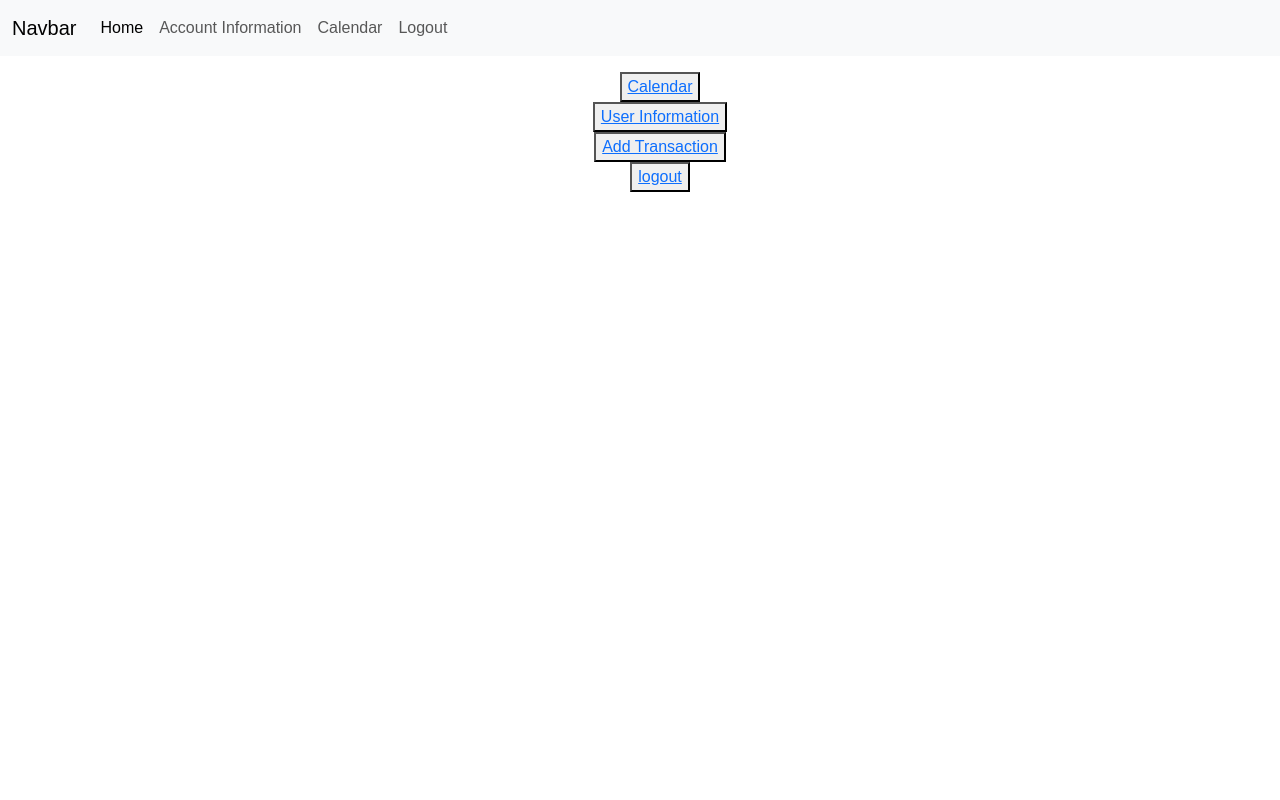
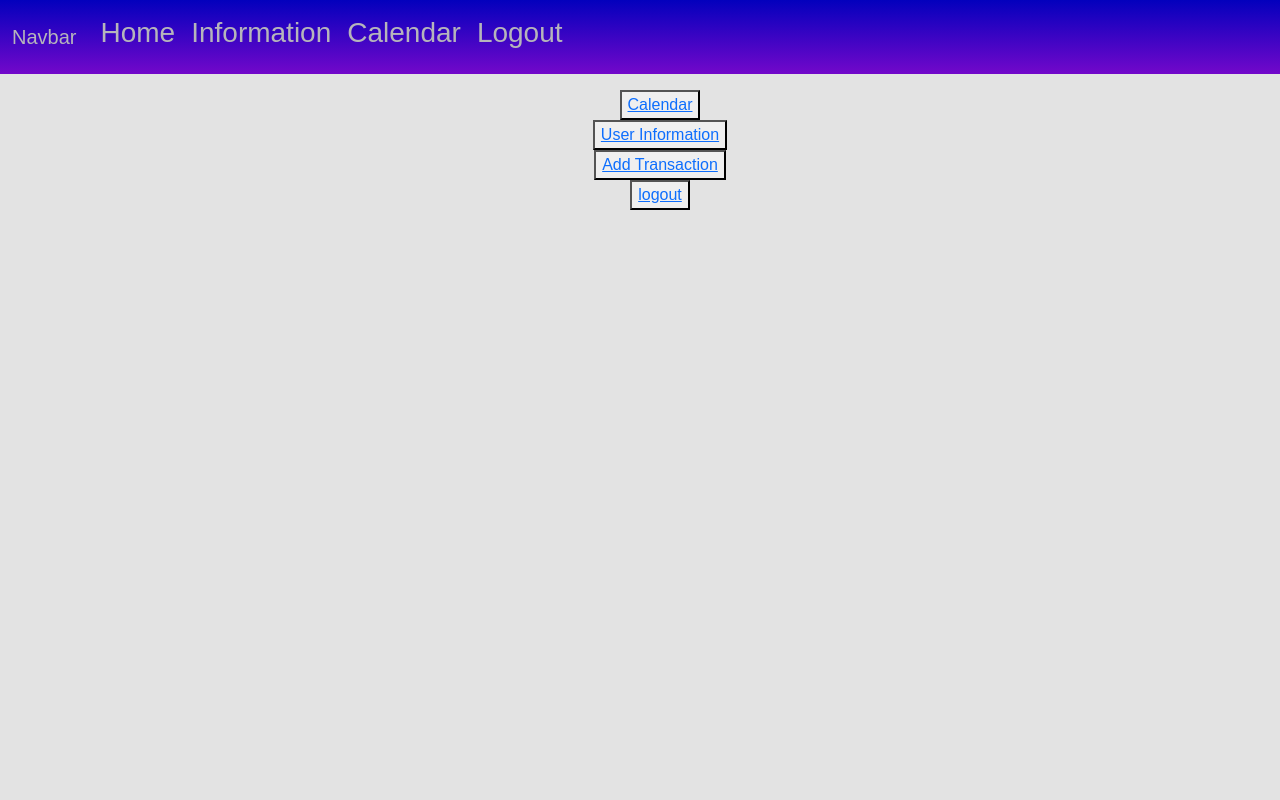
Before and after one commit to RayRB21/Budgeter, a Flask app: page / in a window 1280 px wide. Run offline with Flask 3, Linux system fonts and the light colour scheme; a user stored in the database is signed in.

Commit message:
trying to add more CSS

```diff
--- a/Budgeter.py
+++ b/Budgeter.py
@@ -30,10 +30,10 @@ class Users(db.Model):
 
 @app.route('/')
 def menu():
-    if "user" in session:
+    if "user" not in session:
+        return redirect(url_for("login"))
+    else:
         return render_template('menu.html')
-    else:
-        return redirect(url_for("login"))
 
 
 
@@ -61,6 +61,8 @@ def login():
 
 @app.route('/logout')
 def logout():
+    if "user" not in session:
+        return redirect(url_for("login"))
     session.pop("user",None)
     flash("You have logged out", "info")
     return redirect(url_for("login"))
--- a/static/css/main.css
+++ b/static/css/main.css
@@ -6,6 +6,8 @@ body {
     text-align: center;
     margin: 0;
     font-family: sans-serif;
+    background-color: #d3d3d3a1;
+    min-height: 100vh;
 }
 
 table,tr,th,td {
@@ -41,6 +43,15 @@ table{
     margin-top: 150px;
 }
 
+.purple-color{
+    background: linear-gradient(to bottom,#0300bd,#7308ca) !important;
+}
+
+.navi-menu-text{
+    color: #b6b5bb;
+    font-family: Arial, Helvetica, sans-serif;
+}
+
 #user-login-box {
     width: 50%;
     margin: 0 auto;
--- a/templates/base.html
+++ b/templates/base.html
@@ -28,25 +28,25 @@
 
 
 <!-- NavBar -->
-<nav class="navbar navbar-expand-lg bg-body-tertiary">
+<nav class="navbar navbar-expand-lg bg-body-tertiary purple-color">
   <div class="container-fluid">
-    <a class="navbar-brand" href="#">Navbar</a>
+    <a class="navbar-brand navi-menu-text" href="#">Navbar</a>
     <button class="navbar-toggler" type="button" data-bs-toggle="collapse" data-bs-target="#navbarNav" aria-controls="navbarNav" aria-expanded="false" aria-label="Toggle navigation">
       <span class="navbar-toggler-icon"></span>
     </button>
     <div class="collapse navbar-collapse" id="navbarNav">
       <ul class="navbar-nav">
         <li class="nav-item">
-          <a class="nav-link active" aria-current="page" href="/">Home</a>
+          <a class="nav-link navi-menu-text" href="/"><h3>Home</h3></a>
         </li>
         <li class="nav-item">
-          <a class="nav-link" href="/information">Account Information</a>
+          <a class="nav-link navi-menu-text" href="/information"><h3>Information</h3></a>
         </li>
         <li class="nav-item">
-          <a class="nav-link" href="/calendar">Calendar</a>
+          <a class="nav-link navi-menu-text" href="/calendar"><h3>Calendar</h3></a>
         </li>
         <li class="nav-item">
-          <a class="nav-link" href="/logout">Logout</a>
+          <a class="nav-link navi-menu-text" href="/logout"><h3>Logout</h3></a>
         </li>
       </ul>
     </div>
@@ -60,16 +60,10 @@
     {% if messages %}
         {% for category, msg in messages %}
             {% if category == "info" %}
-                <div class="alert alert-primary d-flex align-items-center" role="alert">
-                    <svg class="bi flex-shrink-0 me-2" role="img" aria-label="Info:"><use xlink:href="#info-fill"/></svg>
-                    <div>{{msg}}</div>
-                </div>
+            <div class="alert alert-primary" role="alert">{{msg}}</div>
             {% endif %}
             {% if category == "error" %}
-                <div class="alert alert-warning d-flex align-items-center" role="alert">
-                    <svg class="bi flex-shrink-0 me-2" role="img" aria-label="Warning:"><use xlink:href="#exclamation-triangle-fill"/></svg>
-                    <div>{{msg}}</div>
-                </div>
+              <div class="alert alert-warning" role="alert">{{msg}}</div>
             {% endif %}
         {% endfor %}
     {% endif %}
```
